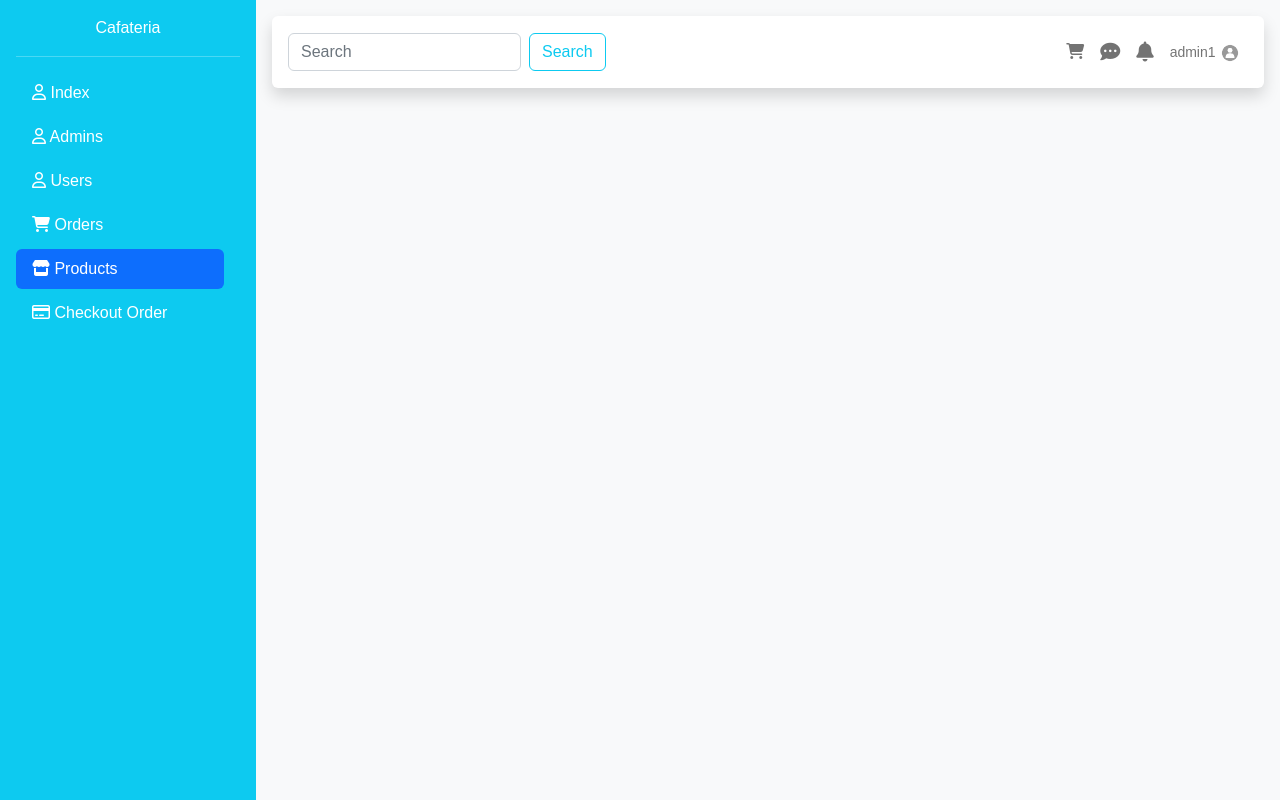
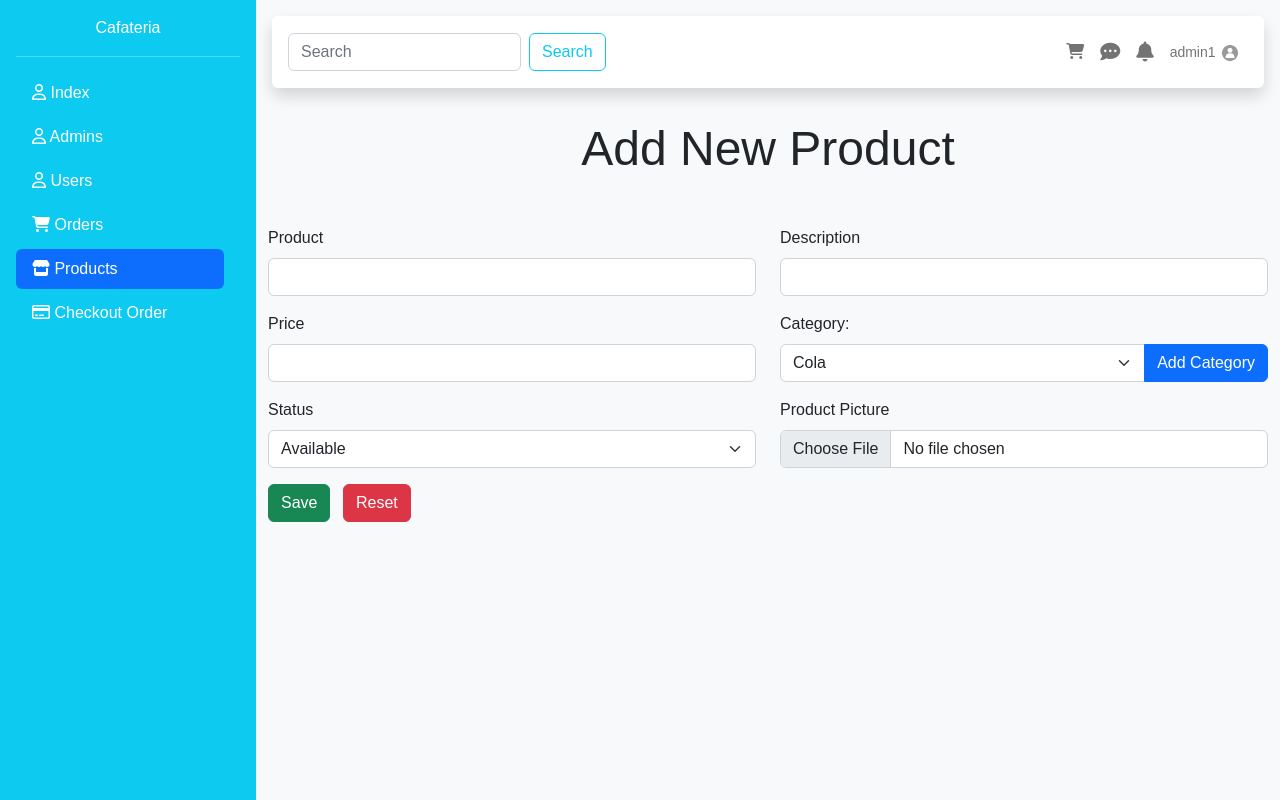
Before and after one commit to MO7AMMED-ISMAIL/Cafatria_System, a PHP site: page /PHP_44/products.php?add=product in a window 1280 px wide. Run offline with PHP 8.4, Linux system fonts and the light colour scheme; the visitor is signed in with stand-in values (Sample User, id 1); data comes from the database, SQL or seed files in the repository.

Commit message:
Product crud

```diff
--- a/BackEnd/DataBase/DBCLass.php
+++ b/BackEnd/DataBase/DBCLass.php
@@ -7,8 +7,9 @@ use PDOException;
 
 class Table extends Database{
     public $TbName;
+    private $conn;
     public function conn(){
-        $conn = parent::connect();
+        $this->conn = parent::connect();
     }
 
     public function __construct($tableName){
@@ -26,7 +27,7 @@ class Table extends Database{
             if (!$success) {
                 throw new Exception("Failed to execute query.");
             }
-            return $conn->lastInsertId();
+            return $this->conn->lastInsertId();
         } catch (PDOException $e) {
             throw new Exception("PDO Error: " . $e->getMessage());
         }
--- a/BackEnd/products.php
+++ b/BackEnd/products.php
@@ -2,8 +2,23 @@
 session_start();
 $current="products";
 include "./DataBase/DBCLass.php";
-use DbClass\Table;
 include "include/sidebar.php";
 include "include/navbar.php";
 
-?>
+use DbClass\Table;
+
+$table = new Table("products");
+$table->conn();
+
+$selected=$table->SelectInnerJoinTable("categories",["category_name"],["*"],"categories.id=products.category_id");
+
+if(isset($_GET['add']) == 'product'){
+    include "products/AddProductForm.php";
+}
+elseif(isset($_GET['edit'])){
+    include "products/editForm.php";
+}else{
+    include "products/listProducts.php";
+}
+
+include "include/footer.php";
--- /dev/null
+++ b/BackEnd/products/AddProductForm.php
@@ -0,0 +1,117 @@
+<?php
+echo "<h4 class='display-5 text-center mb-5'>Add New Product</h4>";
+?>
+
+<form class="container mt-5 needs-validation" style="overflow: scroll" action="products/AddProduct.php" method="post" enctype="multipart/form-data" novalidate>
+    <div class="row">
+        <div class="col-md-6 mb-3">
+            <label for="name" class="form-label">Product</label>
+            <input type="text" name="name" class="form-control" id="name" required>
+            <div class="invalid-feedback">
+                Please provide a product name.
+            </div>
+        </div>
+        <div class="col-md-6 mb-3">
+            <label for="description" class="form-label">Description</label>
+            <input type="text" name="description" class="form-control" id="description">
+            <!-- No validation for description field -->
+        </div>
+    </div>
+    <div class="row">
+        <div class="col-md-6 mb-3">
+            <label for="price" class="form-label">Price</label>
+            <input type="number" name="price" class="form-control" id="price" min="5" required>
+            <div class="invalid-feedback">
+                Please enter a price greater than or equal to 5.
+            </div>
+        </div>
+        <div class="col-md-6 mb-3">
+            <label for="category_id" class="form-label">Category:</label>
+            <div class="input-group">
+                <select id="category_id" name="category_id" class="form-select" required>
+                    <?php
+                    $selected = $table->Select(["name", "id"]);
+
+                    if (empty($selected)) {
+                        echo "<option value='default' disabled>";
+                        echo "default";
+                        echo "</option>";
+                    } else {
+                        if (!is_array($selected)) {
+                            // Only one row returned, so convert it to an array
+                            $selected = [$selected];
+                        }
+
+                        foreach ($selected as $row) {
+                            echo "<option value='{$row['id']}'>";
+                            echo $row['name'];
+                            echo "</option>";
+                        }
+                    }
+                    ?>
+                </select>
+                <button class="btn btn-primary" type="button" id="addCategoryBtn">Add Category</button>
+            </div>
+            <div class="invalid-feedback">
+                Please select a category.
+            </div>
+        </div>
+    </div>
+    <div class="row mb-3">
+        <div class="col-md-6">
+            <label for="status" class="form-label">Status</label>
+            <select id="status" name="status" class="form-select" required>
+                <option value="Available">Available</option>
+                <option value="Not Available">Not Available</option>
+            </select>
+            <div class="invalid-feedback">
+                Please select a status.
+            </div>
+        </div>
+        <div class="col-md-6">
+            <label for="product_image" class="form-label">Product Picture</label>
+            <input type="file" name="product_image" class="form-control" id="product_image" required>
+            <div class="invalid-feedback">
+                Please select a product image.
+            </div>
+        </div>
+    </div>
+    <button class="btn btn-success me-2" type="submit">Save</button>
+    <button class="btn btn-danger" type="reset">Reset</button>
+</form>
+
+<script>
+    // Custom validation for fields excluding description
+    (function () {
+        'use strict';
+
+        var forms = document.querySelectorAll('.needs-validation');
+
+        Array.prototype.slice.call(forms)
+            .forEach(function (form) {
+                form.addEventListener('submit', function (event) {
+                    if (!form.checkValidity()) {
+                        event.preventDefault();
+                        event.stopPropagation();
+                    }
+
+                    // Validate only non-description fields
+                    var descriptionField = document.getElementById('description');
+                    if (!descriptionField.value) {
+                        descriptionField.classList.remove('is-valid');
+                        descriptionField.classList.add('is-invalid');
+                    } else {
+                        descriptionField.classList.remove('is-invalid');
+                        descriptionField.classList.add('is-valid');
+                    }
+
+                    form.classList.add('was-validated');
+                }, false);
+            });
+
+        // Add Category Button Click Event
+        document.getElementById('addCategoryBtn').addEventListener('click', function() {
+            // Your code to handle adding a new category goes here
+        });
+    })();
+</script>
```
Also changed, not shown: BackEnd/products/AddProduct.php (added, +39 -0 lines), BackEnd/products/editForm.php (added, +117 -0 lines), BackEnd/products/listProducts.php (added, +52 -0 lines), BackEnd/uploads/335299117_159878670216978_3831529047356252070_n.jpg (added), BackEnd/uploads/65ec75c4de5e5.jpg (added), BackEnd/uploads/65ec792618b82.jpg (added).
